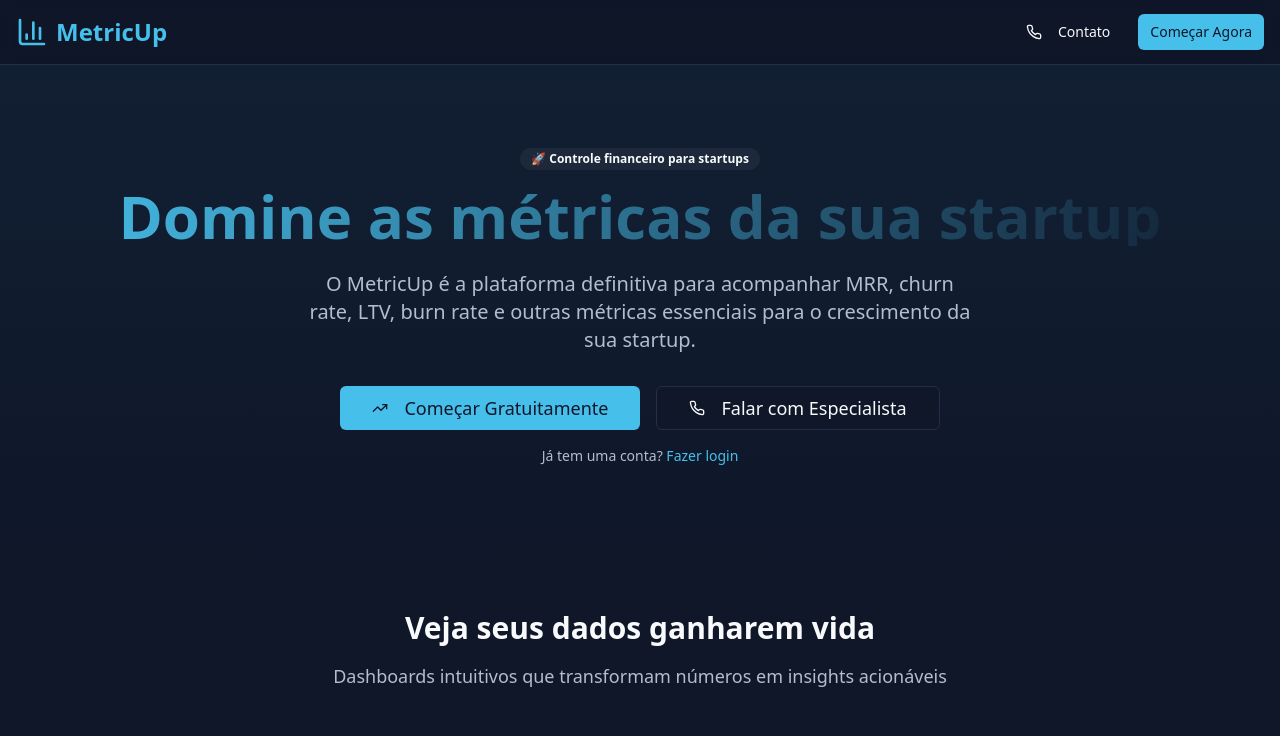
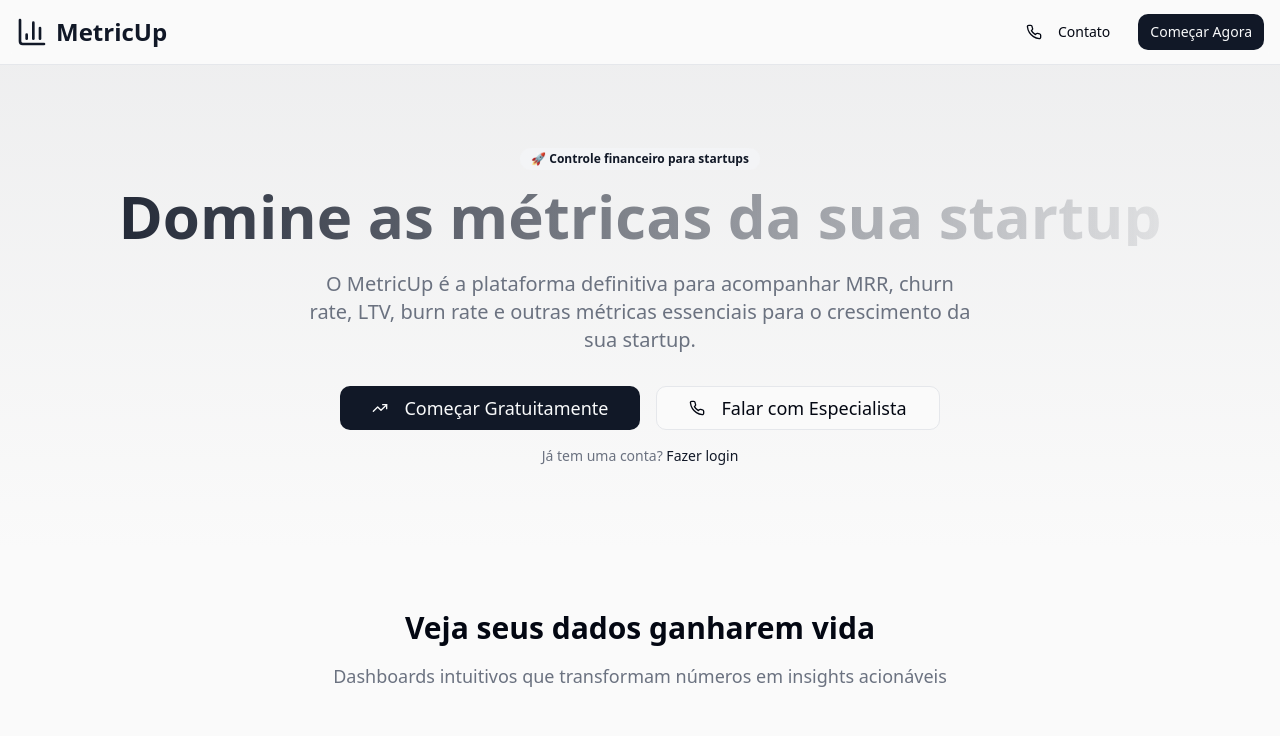
Before and after one commit to influenciai/metricup, a React (Vite) app: page / in a window 1280 px wide. Shown: the top 736 px of the page. Built offline with nearby package versions, Linux system fonts and the light colour scheme.

Commit message:
Refactor dashboard layout
The AI will refactor the dashboard layout to be clearer and cleaner, removing strong and loaded colors, based on the provided image.
Here are the files that were edited by the AI in that message:
-edited src/pages/Dashboard.tsx

```diff
--- a/src/components/StatsCard.tsx
+++ b/src/components/StatsCard.tsx
@@ -24,26 +24,25 @@ export default function StatsCard({
 
   return (
     <div
-      className="relative overflow-hidden rounded-lg border border-border bg-card p-5 gradient-border animate-scale-in"
+      className="metric-card"
       style={{ animationDelay }}
     >
-      <div className="absolute inset-0 bg-gradient-to-br opacity-[0.08] pointer-events-none z-0" />
       <div className="flex justify-between items-start">
         <div className="space-y-3">
           <h3 className="text-sm font-medium text-muted-foreground">{title}</h3>
-          <div className="text-2xl font-semibold">{value}</div>
+          <div className="text-2xl font-semibold text-foreground">{value}</div>
           <div className={cn(
             "flex items-center text-sm font-medium",
-            isPositive ? "text-green-500" : "text-red-500"
+            isPositive ? "text-emerald-600" : "text-red-500"
           )}>
             {isPositive ? <ArrowUpRight size={16} /> : <ArrowDownRight size={16} />}
             <span>{Math.abs(change)}%</span>
-            <span className="text-muted-foreground ml-1">vs yesterday</span>
+            <span className="text-muted-foreground ml-1">vs mês anterior</span>
           </div>
         </div>
 
         {icon && (
-          <div className="h-10 w-10 rounded-md bg-card flex items-center justify-center border border-border">
+          <div className="h-12 w-12 rounded-xl bg-muted/50 flex items-center justify-center text-muted-foreground">
             {icon}
           </div>
         )}
--- a/src/index.css
+++ b/src/index.css
@@ -5,44 +5,44 @@
 
 @layer base {
   :root {
-    --background: 222 47% 11%;
-    --foreground: 210 40% 98%;
+    --background: 0 0% 98%;
+    --foreground: 224 71.4% 4.1%;
 
-    --card: 222 47% 13%;
-    --card-foreground: 210 40% 98%;
+    --card: 0 0% 100%;
+    --card-foreground: 224 71.4% 4.1%;
 
-    --popover: 222 47% 11%;
-    --popover-foreground: 210 40% 98%;
+    --popover: 0 0% 100%;
+    --popover-foreground: 224 71.4% 4.1%;
 
-    --primary: 196 80% 60%;
-    --primary-foreground: 222 47% 11%;
+    --primary: 220.9 39.3% 11%;
+    --primary-foreground: 210 20% 98%;
 
-    --secondary: 217 33% 17%;
-    --secondary-foreground: 210 40% 98%;
+    --secondary: 220 14.3% 95.9%;
+    --secondary-foreground: 220.9 39.3% 11%;
 
-    --muted: 217 33% 18%;
-    --muted-foreground: 215 20% 75%;
+    --muted: 220 14.3% 95.9%;
+    --muted-foreground: 220 8.9% 46.1%;
 
-    --accent: 196 80% 20%;
-    --accent-foreground: 210 40% 98%;
+    --accent: 220 14.3% 95.9%;
+    --accent-foreground: 220.9 39.3% 11%;
 
-    --destructive: 0 63% 31%;
-    --destructive-foreground: 210 40% 98%;
+    --destructive: 0 72.2% 50.6%;
+    --destructive-foreground: 210 20% 98%;
 
-    --border: 217 33% 20%;
-    --input: 217 33% 20%;
-    --ring: 197 80% 60%;
+    --border: 220 13% 91%;
+    --input: 220 13% 91%;
+    --ring: 224 71.4% 4.1%;
 
-    --radius: 0.5rem;
+    --radius: 0.75rem;
 
-    --sidebar-background: 223 47% 9%;
-    --sidebar-foreground: 210 40% 90%;
-    --sidebar-primary: 196 80% 60%;
-    --sidebar-primary-foreground: 222 47% 11%;
-    --sidebar-accent: 222 47% 14%;
-    --sidebar-accent-foreground: 210 40% 90%;
-    --sidebar-border: 222 47% 18%;
-    --sidebar-ring: 196 80% 60%;
+    --sidebar-background: 0 0% 100%;
+    --sidebar-foreground: 220 8.9% 46.1%;
+    --sidebar-primary: 220.9 39.3% 11%;
+    --sidebar-primary-foreground: 210 20% 98%;
+    --sidebar-accent: 220 14.3% 95.9%;
+    --sidebar-accent-foreground: 220.9 39.3% 11%;
+    --sidebar-border: 220 13% 91%;
+    --sidebar-ring: 224 71.4% 4.1%;
   }
 
   * {
@@ -57,36 +57,23 @@
 
 @layer utilities {
   .glass-panel {
-    @apply bg-secondary/40 backdrop-blur-md border border-white/5 shadow-md;
+    @apply bg-card/50 backdrop-blur-sm border border-border shadow-sm;
   }
 
   .text-glow {
-    text-shadow: 0 0 15px var(--tw-shadow-color);
+    text-shadow: 0 0 10px rgba(0, 0, 0, 0.1);
   }
 
-  .neo-brutalism-shadow {
-    box-shadow: 6px 6px 0px rgba(0, 0, 0, 0.25);
+  .clean-shadow {
+    box-shadow: 0 1px 3px 0 rgba(0, 0, 0, 0.1), 0 1px 2px 0 rgba(0, 0, 0, 0.06);
   }
 
-  .gradient-border {
-    position: relative;
-    border-radius: var(--radius);
-    background-clip: padding-box;
+  .subtle-border {
+    @apply border border-border/50;
   }
 
-  .gradient-border::after {
-    content: "";
-    position: absolute;
-    top: -1px;
-    left: -1px;
-    right: -1px;
-    bottom: -1px;
-    background: linear-gradient(to bottom right,
-      rgba(74, 157, 255, 0.5),
-      rgba(45, 212, 191, 0.1) 50%,
-      rgba(0, 0, 0, 0));
-    border-radius: calc(var(--radius) + 1px);
-    z-index: -1;
+  .metric-card {
+    @apply bg-card rounded-lg border border-border clean-shadow p-6 transition-all duration-200 hover:shadow-md;
   }
 
   /* Hide scrollbar for Chrome, Safari and Opera */
--- a/src/pages/Dashboard.tsx
+++ b/src/pages/Dashboard.tsx
@@ -271,31 +271,31 @@ export default function Dashboard() {
   return (
     <div className="min-h-screen bg-background flex">
       {/* Sidebar */}
-      <div className="w-64 bg-card border-r border-border flex flex-col">
+      <div className="w-64 bg-sidebar-background border-r border-sidebar-border flex flex-col">
         {/* Logo */}
-        <div className="p-6 border-b border-border">
+        <div className="p-5 border-b border-sidebar-border">
           <div className="flex items-center gap-2">
-            <div className="w-8 h-8 bg-primary rounded-lg flex items-center justify-center">
-              <BarChart3 className="h-5 w-5 text-primary-foreground" />
+            <div className="w-8 h-8 bg-sidebar-primary rounded-lg flex items-center justify-center">
+              <BarChart3 className="h-5 w-5 text-sidebar-primary-foreground" />
             </div>
-            <span className="text-xl font-bold text-foreground">ScaleDash</span>
+            <span className="text-lg font-semibold text-sidebar-foreground">StartupFlow</span>
           </div>
         </div>
 
         {/* Navigation */}
         <nav className="flex-1 p-4">
-          <div className="space-y-2">
+          <div className="space-y-1">
             {sidebarItems.map((item) => (
               <button
                 key={item.id}
                 onClick={() => setActiveSection(item.id)}
-                className={`w-full flex items-center gap-3 px-3 py-2 rounded-lg transition-colors ${
+                className={`w-full flex items-center gap-3 px-3 py-2.5 rounded-lg transition-all duration-200 text-sm ${
                   activeSection === item.id
-                    ? "bg-primary text-primary-foreground"
-                    : "text-muted-foreground hover:text-foreground hover:bg-muted"
+                    ? "bg-sidebar-accent text-sidebar-accent-foreground shadow-sm font-medium"
+                    : "text-sidebar-foreground hover:text-sidebar-primary hover:bg-sidebar-accent/50"
                 }`}
               >
-                <item.icon className="h-5 w-5" />
+                <item.icon className="h-4 w-4" />
                 {item.label}
               </button>
             ))}
@@ -303,10 +303,10 @@ export default function Dashboard() {
         </nav>
 
         {/* Settings */}
-        <div className="p-4 border-t border-border">
-          <Button variant="ghost" className="w-full justify-start" onClick={signOut}>
-            <Settings className="h-5 w-5 mr-3" />
-            Settings
+        <div className="p-4 border-t border-sidebar-border">
+          <Button variant="ghost" className="w-full justify-start text-sm" onClick={signOut}>
+            <LogOut className="h-4 w-4 mr-3" />
+            Sair
           </Button>
         </div>
       </div>
@@ -314,30 +314,33 @@ export default function Dashboard() {
       {/* Main Content */}
       <div className="flex-1 flex flex-col">
         {/* Header */}
-        <header className="bg-card border-b border-border px-6 py-4">
+        <header className="bg-sidebar-background border-b border-sidebar-border px-6 py-3">
           <div className="flex items-center justify-between">
             <div className="flex items-center gap-4">
-              <Button variant="ghost" size="sm">
+              <Button variant="ghost" size="sm" onClick={refreshData} className="text-xs">
                 <RefreshCw className="h-4 w-4" />
               </Button>
-              <div className="text-sm text-muted-foreground">
-                Controle financeiro da sua startup • {new Date().toLocaleDateString('pt-BR', {
+              <div className="text-xs text-muted-foreground">
+                Última atualização: {new Date().toLocaleDateString('pt-BR', {
                   day: '2-digit',
-                  month: 'long',
+                  month: 'short',
                   year: 'numeric'
+                })} • {new Date().toLocaleTimeString('pt-BR', {
+                  hour: '2-digit',
+                  minute: '2-digit'
                 })}
               </div>
             </div>
 
-            <div className="flex items-center gap-4">
-              <Button variant="ghost" size="sm">
+            <div className="flex items-center gap-3">
+              <Button variant="ghost" size="sm" className="h-8 w-8 p-0">
                 <Bell className="h-4 w-4" />
               </Button>
               <div className="relative">
                 <Search className="h-4 w-4 absolute left-3 top-1/2 transform -translate-y-1/2 text-muted-foreground" />
                 <Input
-                  placeholder="Buscar métricas..."
-                  className="pl-10 w-64"
+                  placeholder="Buscar..."
+                  className="pl-9 w-56 h-8 text-xs"
                 />
               </div>
             </div>
@@ -345,7 +348,7 @@ export default function Dashboard() {
         </header>
 
         {/* Page Content */}
-        <main className="flex-1 p-6 overflow-auto">
+        <main className="flex-1 p-6 overflow-auto bg-background">
           {renderMainContent()}
         </main>
       </div>
```
